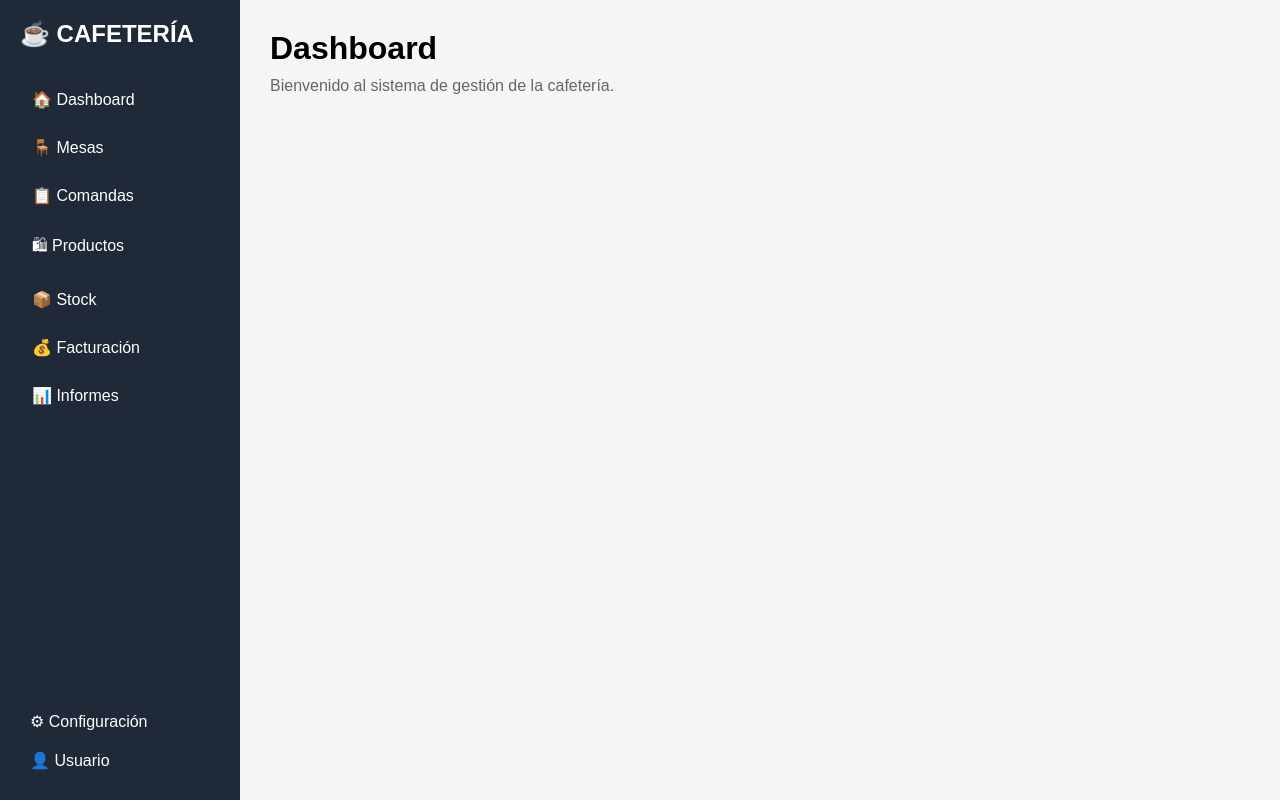
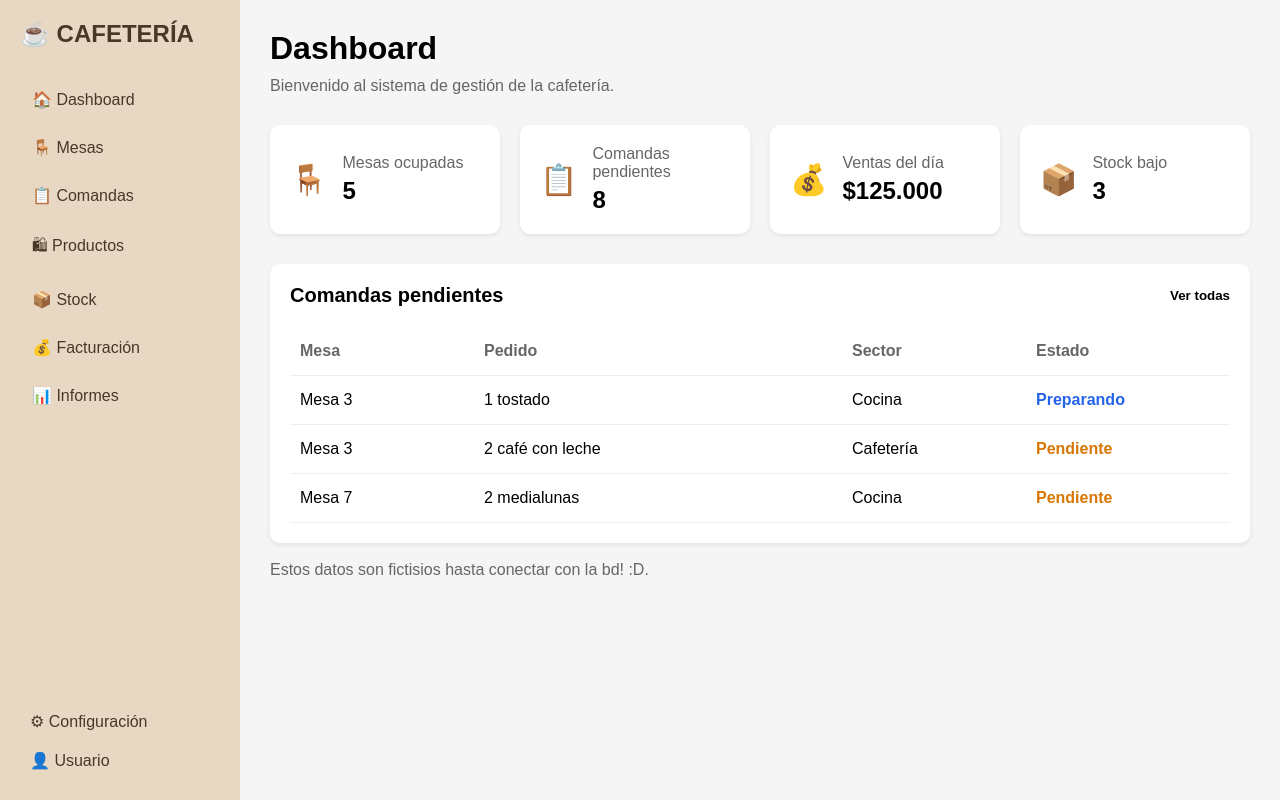
Before and after one commit to PersiiFRTL/Cafeteria, a React (Vite) app in the folder frontend/: page / in a window 1280 px wide. Built offline with nearby package versions, Linux system fonts and the light colour scheme.

Commit message:
Dashboard con vista local

```diff
--- /dev/null
+++ b/frontend/src/components/PendingOrders.tsx
@@ -0,0 +1,50 @@
+function PendingOrders() {
+    return (
+        <section className="pending-orders">
+            <div className="section-header">
+                <h2>Comandas pendientes</h2>
+                <button>Ver todas</button>
+            </div>
+
+            <div className="orders-table">
+
+                <div className="order-row order-header">
+                    <span>Mesa</span>
+                    <span>Pedido</span>
+                    <span>Sector</span>
+                    <span>Estado</span>
+                </div>
+
+                <div className="order-row">
+                    <span>Mesa 3</span>
+                    <span>1 tostado</span>
+                    <span>Cocina</span>
+                    <span className="status preparing">
+                        Preparando
+                    </span>
+                </div>
+
+                <div className="order-row">
+                    <span>Mesa 3</span>
+                    <span>2 café con leche</span>
+                    <span>Cafetería</span>
+                    <span className="status pending">
+                        Pendiente
+                    </span>
+                </div>
+
+                <div className="order-row">
+                    <span>Mesa 7</span>
+                    <span>2 medialunas</span>
+                    <span>Cocina</span>
+                    <span className="status pending">
+                        Pendiente
+                    </span>
+                </div>
+
+            </div>
+        </section>
+    );
+}
+
+export default PendingOrders;
--- /dev/null
+++ b/frontend/src/components/StatCard.tsx
@@ -0,0 +1,22 @@
+interface StatCardProps {
+    titulo: string;
+    valor: string;
+    icono: string;
+}
+
+function StatCard({ titulo, valor, icono }: StatCardProps) {
+    return (
+        <div className="stat-card">
+            <div className="stat-icon">
+                {icono}
+            </div>
+
+            <div>
+                <p>{titulo}</p>
+                <h2>{valor}</h2>
+            </div>
+        </div>
+    );
+}
+
+export default StatCard;
--- a/frontend/src/index.css
+++ b/frontend/src/index.css
@@ -18,8 +18,8 @@ body {
 
 .sidebar {
     width: 240px;
-    background-color: #1f2937;
-    color: white;
+    background-color: #e8d8c3;
+    color: #4a3728;
     padding: 20px;
     display: flex;
     flex-direction: column;
@@ -41,7 +41,7 @@ body {
 }
 
 .sidebar nav li:hover {
-    background-color: #374151;
+    background-color: #d9bea0;
 }
 
 .sidebar-bottom {
@@ -68,3 +68,89 @@ body {
     color: #666;
     margin-bottom: 30px;
 }
+/* TARJETAS DEL DASHBOARD */
+
+.stats-container {
+    display: grid;
+    grid-template-columns: repeat(4, 1fr);
+    gap: 20px;
+}
+
+.stat-card {
+    background-color: white;
+    padding: 20px;
+    border-radius: 10px;
+    display: flex;
+    align-items: center;
+    gap: 15px;
+    box-shadow: 0 2px 5px rgba(0, 0, 0, 0.08);
+}
+
+.stat-icon {
+    font-size: 30px;
+}
+
+.stat-card p {
+    color: #666;
+    margin-bottom: 5px;
+}
+
+.stat-card h2 {
+    font-size: 24px;
+}
+/* COMANDAS PENDIENTES */
+
+.pending-orders {
+    background-color: white;
+    margin-top: 30px;
+    padding: 20px;
+    border-radius: 10px;
+    box-shadow: 0 2px 5px rgba(0, 0, 0, 0.08);
+}
+
+.section-header {
+    display: flex;
+    justify-content: space-between;
+    align-items: center;
+    margin-bottom: 20px;
+}
+
+.section-header h2 {
+    font-size: 20px;
+}
+
+.section-header button {
+    border: none;
+    background-color: transparent;
+    cursor: pointer;
+    font-weight: bold;
+}
+
+.orders-table {
+    width: 100%;
+}
+
+.order-row {
+    display: grid;
+    grid-template-columns: 1fr 2fr 1fr 1fr;
+    padding: 15px 10px;
+    border-bottom: 1px solid #eee;
+    align-items: center;
+}
+
+.order-header {
+    font-weight: bold;
+    color: #666;
+}
+
+.status {
+    font-weight: bold;
+}
+
+.status.pending {
+    color: #d97706;
+}
+
+.status.preparing {
+    color: #2563eb;
+}
--- a/frontend/src/pages/Dashboard.tsx
+++ b/frontend/src/pages/Dashboard.tsx
@@ -1,4 +1,6 @@
 import Sidebar from "../components/Sidebar";
+import StatCard from "../components/StatCard";
+import PendingOrders from "../components/PendingOrders";
 
 function Dashboard() {
     return (
@@ -11,6 +13,38 @@ function Dashboard() {
                 <p>
                     Bienvenido al sistema de gestión de la cafetería.
                 </p>
+
+                <div className="stats-container">
+
+                    <StatCard
+                        titulo="Mesas ocupadas"
+                        valor="5"
+                        icono="🪑"
+                    />
+
+                    <StatCard
+                        titulo="Comandas pendientes"
+                        valor="8"
+                        icono="📋"
+                    />
+
+                    <StatCard
+                        titulo="Ventas del día"
+                        valor="$125.000"
+                        icono="💰"
+                    />
+
+                    <StatCard
+                        titulo="Stock bajo"
+                        valor="3"
+                        icono="📦"
+                    />
+
+                </div>
+                <PendingOrders />
+                <p>
+                <br />    Estos datos son fictisios hasta conectar con la bd! :D.
+                </p>
             </main>
         </div>
     );
```
